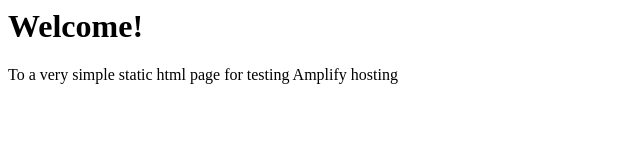
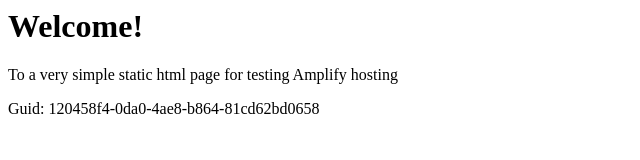
Before and after one commit to aws-aemilia-pdx/Github-PR-Commit-Integration-Test-DoNotTouch-GitHubAutoBuildCanaryTest-v1-preprod-us-west-2, a website: page src/index.html in a window 1280 px wide. Shown: the whole page, without its empty margins (0-640 px from the left). Drawn offline with Linux system fonts and the light colour scheme.

Commit message:
commit from integ tests

```diff
--- a/src/index.html
+++ b/src/index.html
@@ -1,3 +1,5 @@
+
+
 <html lang="en">
 
 <head>
@@ -10,6 +12,6 @@
 <body>
     <h1>Welcome!</h1>
     <p>To a very simple static html page for testing Amplify hosting</p>
-</body>
+    <p>Guid: 120458f4-0da0-4ae8-b864-81cd62bd0658</p></body>
 
 </html>
```
